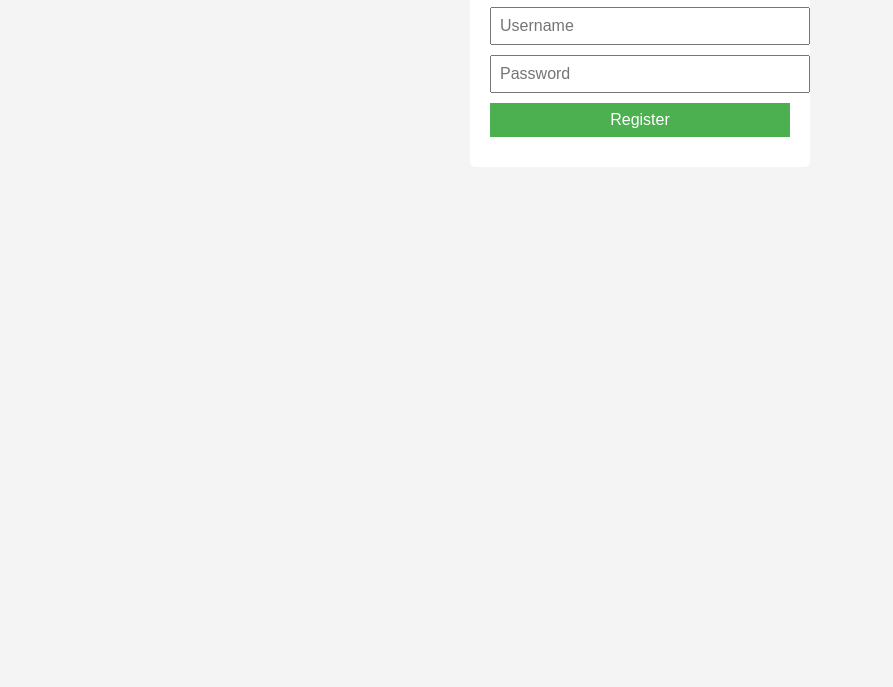
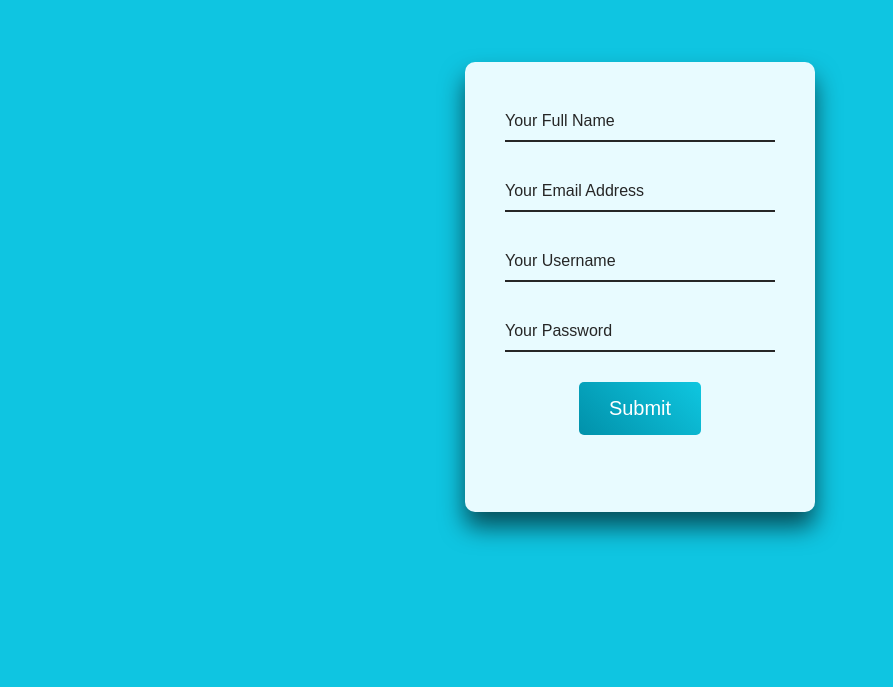
Before and after one commit to angel7544/TestingMongoDB, a website: page public/index.html in a window 1280 px wide. Shown: the part 113-800 px from the top of the page, without its empty margins (0-893 px from the left). Drawn offline with Linux system fonts and the light colour scheme.

```diff
--- a/public/css/styles.css
+++ b/public/css/styles.css
@@ -1,37 +1,71 @@
+html {
+	height: 100%;
+}
 body {
-    font-family: Arial, sans-serif;
-    background-color: #f4f4f4;
+	margin: 0;
+	padding: 0;
+	font-family: sans-serif;
+	background: #0fc5e1;
 }
-
-.container {
-    width: 300px;
-    margin: 20px auto;
-    background: #fff;
-    padding: 20px;
+.wrapper {
+	position: absolute;
+	top: 50%;
+	left: 50%;
+	width: 350px;
+	padding: 40px;
+	transform: translate(-50%, -50%);
+	background: #e8fbff;
+	box-sizing: border-box;
+	box-shadow: 0 15px 25px rgba(0, 0, 0, .6);
+	border-radius: 10px;
+	height: 450px;
+}
+.content {
+	position: relative;
+}
+.content input {
+	width: 100%;
+	padding: 10px 0;
+	font-size: 16px;
+	color: #262626;
+	margin-bottom: 30px;
+	border: none;
+	border-bottom: 2px solid #262626;
+	outline: none;
+	background: transparent;
+}
+.content label {
+	position: absolute;
+	top: 0;
+	left: 0;
+	padding: 10px 0;
+	font-size: 16px;
+	color: #262626;
+	pointer-events: none;
+	transition: .5s;
+}
+.content input:focus~label,
+.content input:valid~label {
+	top: -20px;
+	left: 0;
+	color: #101010;
+	font-size: 12px;
+	font-weight: 700;
+}
+button {
+    background: linear-gradient(45deg, #0191aa, #0fc6e0);
+    border: none;
     border-radius: 5px;
-}
-
-h1 {
-    text-align: center;
-}
-
-input[type="text"],
-input[type="password"],
-button {
-    display: block;
-    width: 100%;
-    margin-bottom: 10px;
-    padding: 8px;
-    font-size: 16px;
-}
-
-button {
-    background-color: #4caf50;
-    color: white;
-    border: none;
+    color: #fff;
+    padding: 15px 30px;
+    font-size: 20px;
     cursor: pointer;
+    transition: background-color 0.3s;
+    text-align: center; /* Center text horizontally */
+    display: block; /* Ensure the button takes up the full width */
+    margin: 0 auto; /* Center the button horizontally */
 }
 
 button:hover {
-    background-color: #45a049;
+    background-color: #01707a;
 }
--- a/public/index.html
+++ b/public/index.html
@@ -10,10 +10,30 @@
     <div class="container">
         <h1>User Registration</h1>
         <form action="/register" method="post">
-            <input type="text" name="username" placeholder="Username" required>
-            <input type="password" name="password" placeholder="Password" required>
-            <button type="submit">Register</button>
-        </form>
+            <div class="wrapper">
+                <form>
+                    <div class="content">
+                      <input type="text" name="fullname" required="">
+                      <label>Your Full Name</label>
+                    </div>
+                    <div class="content">
+                      <input type="email" name="email" required="">
+                      <label>Your Email Address</label>
+                    </div>
+                    <div class="content">
+                      <input type="text" name="username" required="">
+                      <label>Your Username</label>
+                    </div>
+                                        <div class="content">
+                      <input type="password" name="password" required="">
+                      <label>Your Password</label>
+                    </div>
+
+
+                    <button type="submit">Submit</button>
+
+                </form>
+            </div>
     </div>
 </body>
 </html>
```
Also changed, not shown: index.js (+7 -3 lines).
